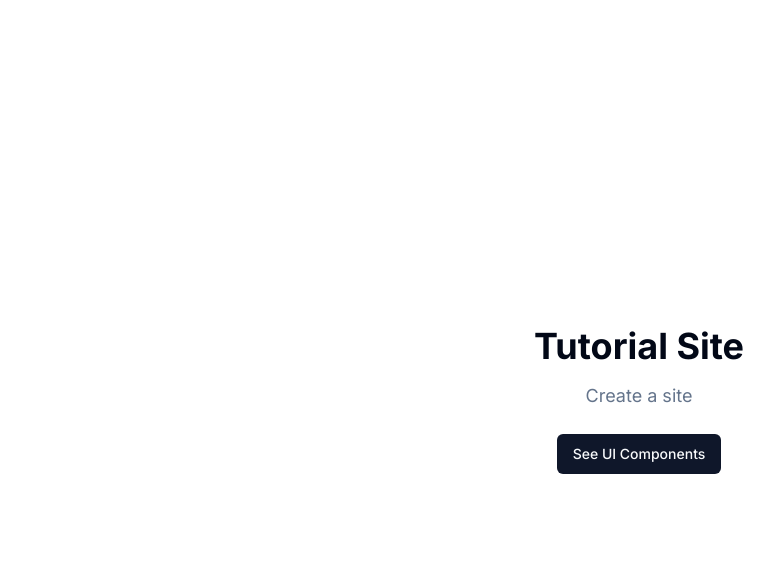
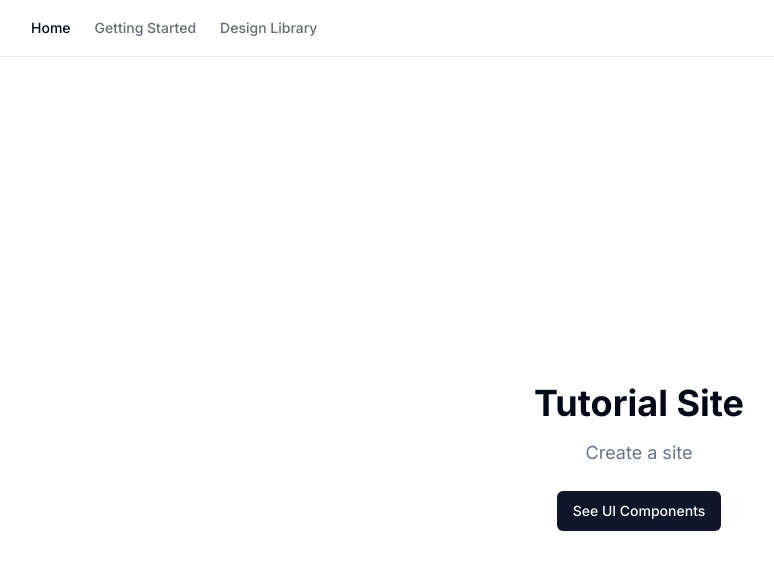
Before and after one commit to aibuildersmx/website, a Next.js app in the folder apps/web/: page / in a window 1280 px wide. Shown: the top 570 px of the page, without its empty margins (1-775 px from the left). Built offline with nearby package versions, Linux system fonts and the light colour scheme.

Commit message:
add top nav

```diff
--- a/apps/web/src/app/components-test/page.tsx
+++ b/apps/web/src/app/design-library/page.tsx
@@ -513,19 +513,8 @@ export default function ComponentsTestPage() {
   return (
     <SidebarProvider>
       <Sidebar>
-        <SidebarHeader>
-          <Button
-            variant="ghost"
-            className="flex justify-start items-center gap-1 w-fit"
-            onClick={() => router.push("/")}
-            aria-label="Back"
-          >
-            <ArrowLeft className="w-5 h-5" />
-            <p className="text-sm font-medium">Home</p>
-          </Button>
-        </SidebarHeader>
         <SidebarContent>
-          <SidebarGroup>
+          <SidebarGroup className="mt-12">
             <SidebarGroupContent>
               <SidebarMenu>
                 {componentCategories.map((category) => (
@@ -580,7 +569,7 @@ export default function ComponentsTestPage() {
 
         <div className="p-8 overflow-x-hidden">
           <div className="space-y-16">
-            <section id="display">
+            <section id="display" className="scroll-mt-20">
               <h2 className="text-3xl font-bold mb-8">Display Components</h2>
               <div className="grid gap-8">
                 <Card>
@@ -728,7 +717,7 @@ export default function ComponentsTestPage() {
               </div>
             </section>
 
-            <section id="feedback">
+            <section id="feedback" className="scroll-mt-16">
               <h2 className="text-3xl font-bold mb-8">Feedback Components</h2>
               <div className="grid gap-8">
                 <Card>
@@ -844,7 +833,7 @@ export default function ComponentsTestPage() {
               </div>
             </section>
 
-            <section id="forms">
+            <section id="forms" className="scroll-mt-16">
               <h2 className="text-3xl font-bold mb-8">Form Components</h2>
               <div className="grid gap-8">
                 <Card>
@@ -1044,7 +1033,7 @@ export default function ComponentsTestPage() {
               </div>
             </section>
 
-            <section id="navigation">
+            <section id="navigation" className="scroll-mt-16">
               <h2 className="text-3xl font-bold mb-8">Navigation Components</h2>
               <div className="grid gap-8">
                 <Card>
@@ -1122,7 +1111,7 @@ export default function ComponentsTestPage() {
               </div>
             </section>
 
-            <section id="overlays">
+            <section id="overlays" className="scroll-mt-16">
               <h2 className="text-3xl font-bold mb-8">Overlay Components</h2>
               <div className="grid gap-8">
                 <Card>
@@ -1265,7 +1254,7 @@ export default function ComponentsTestPage() {
               </div>
             </section>
 
-            <section id="layout">
+            <section id="layout" className="scroll-mt-16">
               <h2 className="text-3xl font-bold mb-8">Layout Components</h2>
               <div className="grid gap-8">
                 <Card>
@@ -1353,7 +1342,7 @@ export default function ComponentsTestPage() {
               </div>
             </section>
 
-            <section id="animations">
+            <section id="animations" className="scroll-mt-16">
               <h2 className="text-3xl font-bold mb-8">
                 Framer Motion Animations
               </h2>
--- a/apps/web/src/app/layout.tsx
+++ b/apps/web/src/app/layout.tsx
@@ -3,6 +3,7 @@ import { Inter } from "next/font/google";
 import { ClerkProvider } from "@clerk/nextjs";
 import { Providers } from "./providers";
 import { Toaster } from "@/components/ui/toaster";
+import { Navigation } from "@/components/navigation";
 import "./globals.css";
 
 const inter = Inter({ subsets: ["latin"] });
@@ -21,7 +22,10 @@ export default function RootLayout({
     <ClerkProvider>
       <html lang="en">
         <body className={inter.className}>
-          <Providers>{children}</Providers>
+          <Providers>
+            <Navigation />
+            {children}
+          </Providers>
           <Toaster />
         </body>
       </html>
--- /dev/null
+++ b/apps/web/src/components/navigation.tsx
@@ -0,0 +1,47 @@
+"use client";
+
+import Link from "next/link";
+import { usePathname } from "next/navigation";
+import { cn } from "@/lib/utils";
+
+export function Navigation() {
+  const pathname = usePathname();
+
+  const routes = [
+    {
+      href: "/",
+      label: "Home",
+    },
+    {
+      href: "/getting-started",
+      label: "Getting Started",
+    },
+    {
+      href: "/design-library",
+      label: "Design Library",
+    },
+  ];
+
+  return (
+    <header className="sticky top-0 z-50 w-full border-b bg-background/95 backdrop-blur supports-[backdrop-filter]:bg-background/60">
+      <div className="container flex h-14 items-center">
+        <nav className="flex items-center space-x-6 text-sm font-medium">
+          {routes.map((route) => (
+            <Link
+              key={route.href}
+              href={route.href}
+              className={cn(
+                "transition-colors hover:text-foreground/80",
+                pathname === route.href
+                  ? "text-foreground"
+                  : "text-foreground/60"
+              )}
+            >
+              {route.label}
+            </Link>
+          ))}
+        </nav>
+      </div>
+    </header>
+  );
+}
```
